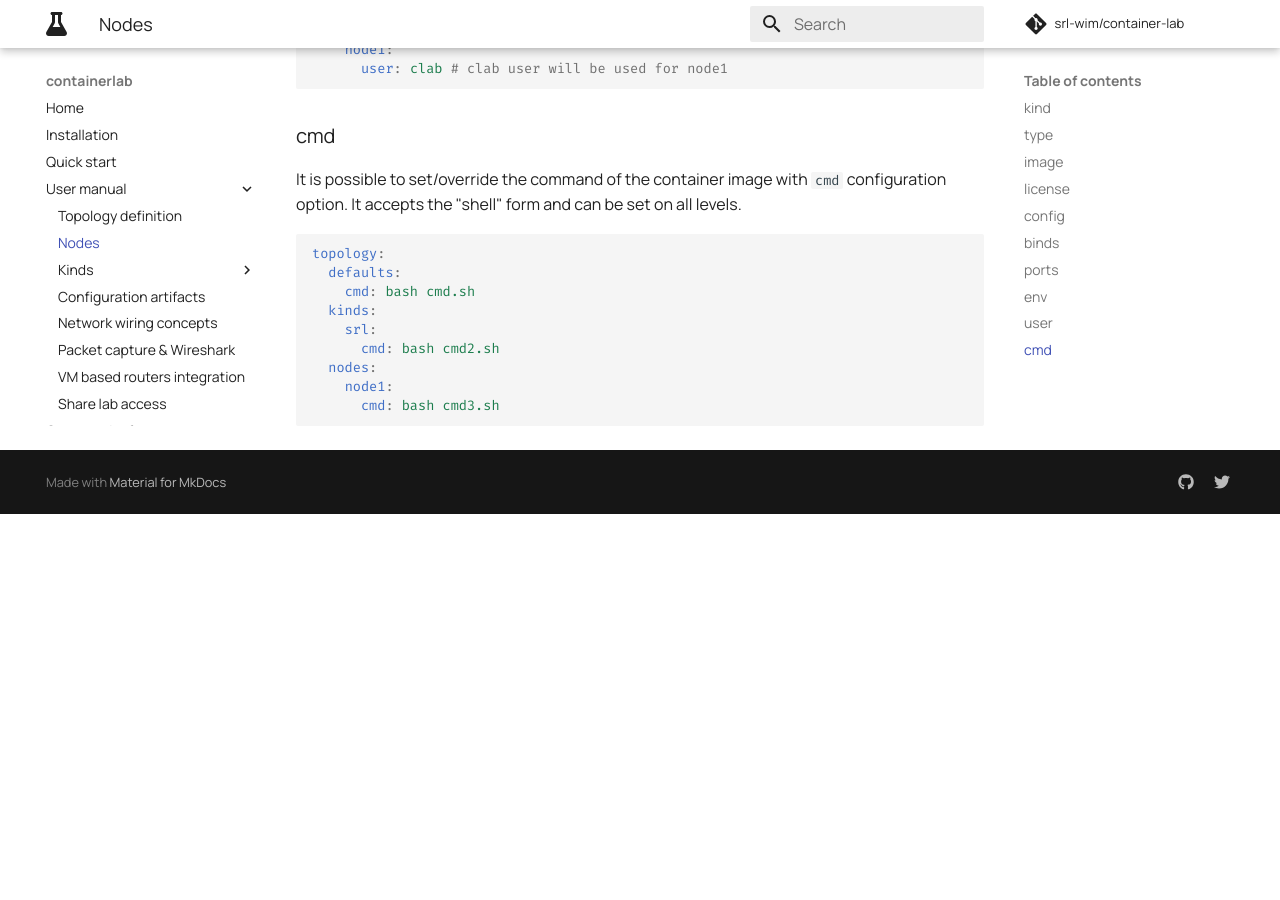
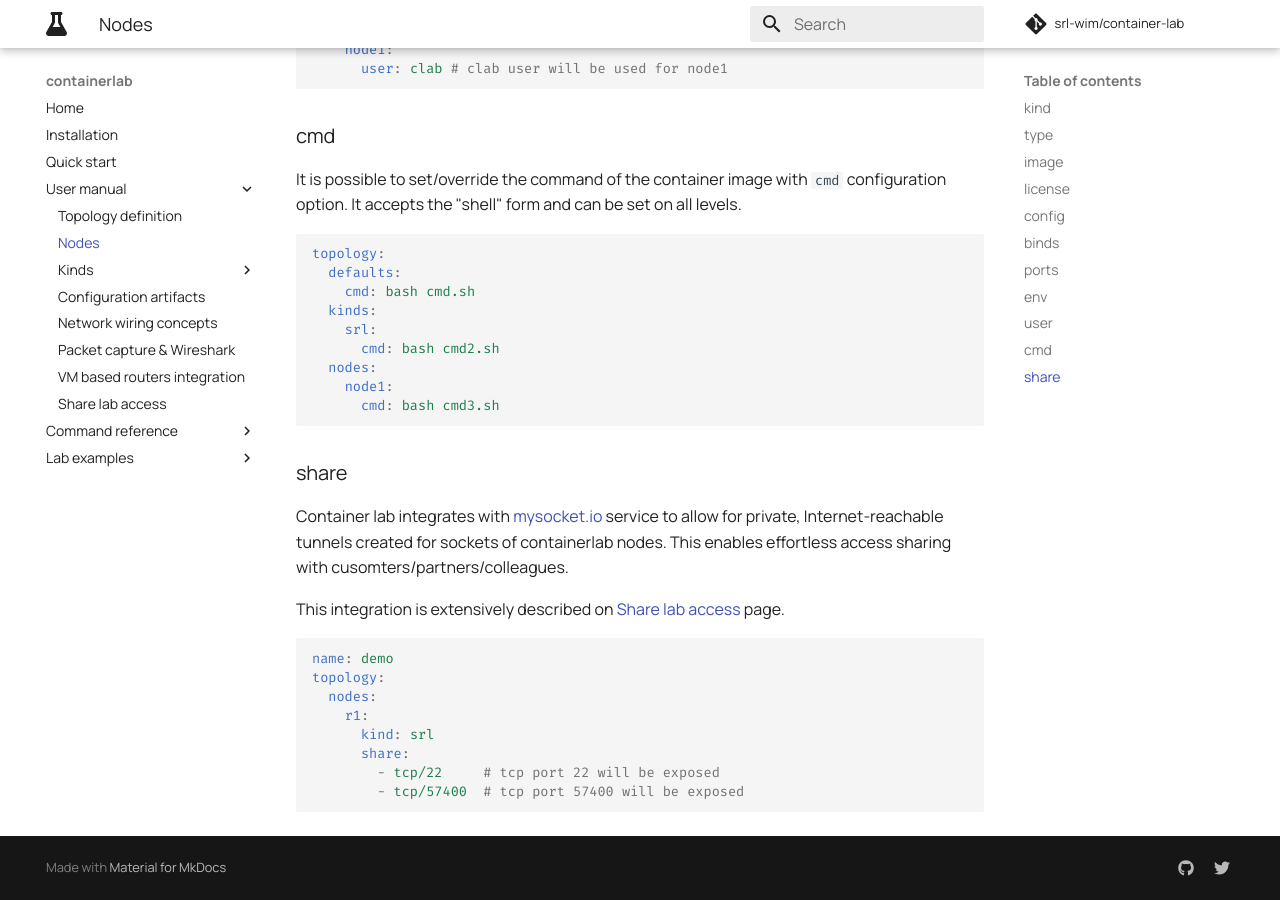
Before and after one commit to srl-labs/containerlab, an MkDocs documentation site: the page built from docs/manual/nodes.md, in a window 1280 px wide and 900 px high, scrolled down 3501 px. Built offline with MkDocs 1.6.1 and Material for MkDocs 9.7.7, drawn with Linux system fonts in a browser that asks for light colours; comment, search, counter and statistics services are not loaded; before the commit the page ends 4015 px from its top, so only the background shows below that.

Commit message:
added `share` section for nodes docs

````diff
--- a/docs/manual/nodes.md
+++ b/docs/manual/nodes.md
@@ -142,3 +142,19 @@ topology:
     node1:
       cmd: bash cmd3.sh
 ```
+
+### share
+Container lab integrates with [mysocket.io](https://mysocket.io) service to allow for private, Internet-reachable tunnels created for sockets of containerlab nodes. This enables effortless access sharing with cusomters/partners/colleagues.
+
+This integration is extensively described on [Share lab access](shared-sockets.md) page.
+
+```yaml
+name: demo
+topology:
+  nodes:
+    r1:
+      kind: srl
+      share:
+        - tcp/22     # tcp port 22 will be exposed
+        - tcp/57400  # tcp port 57400 will be exposed
+```
````
